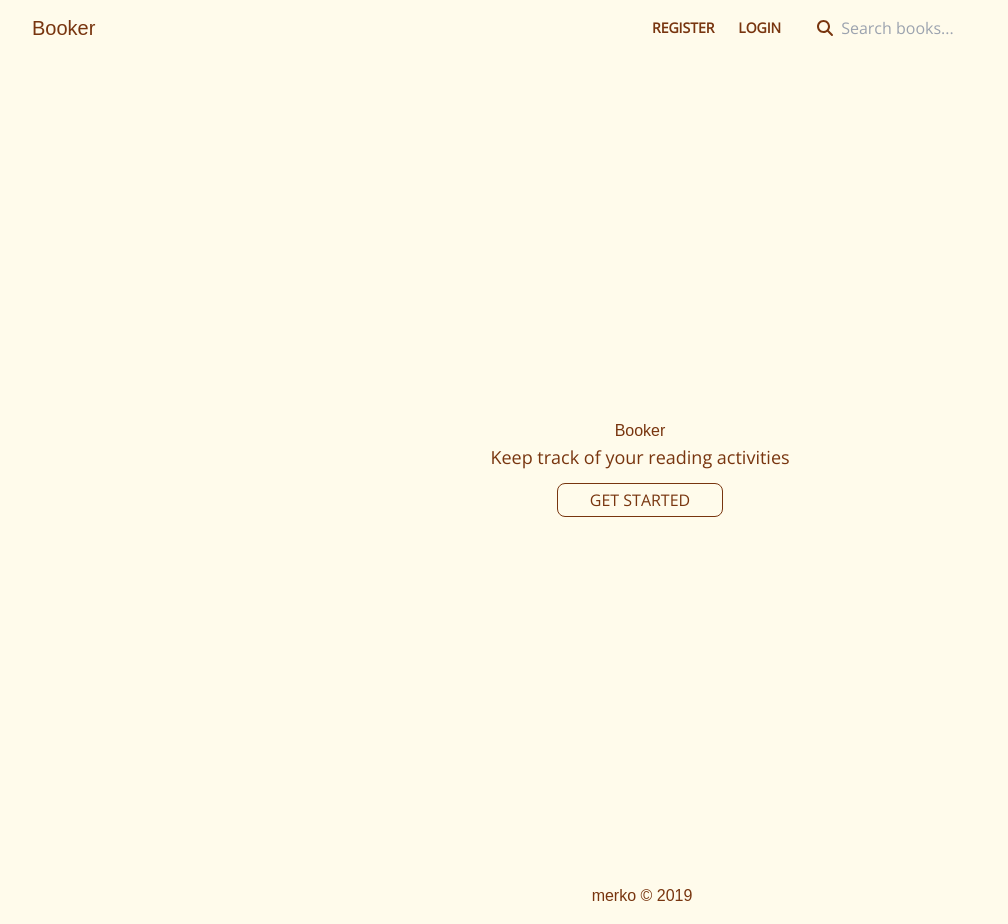
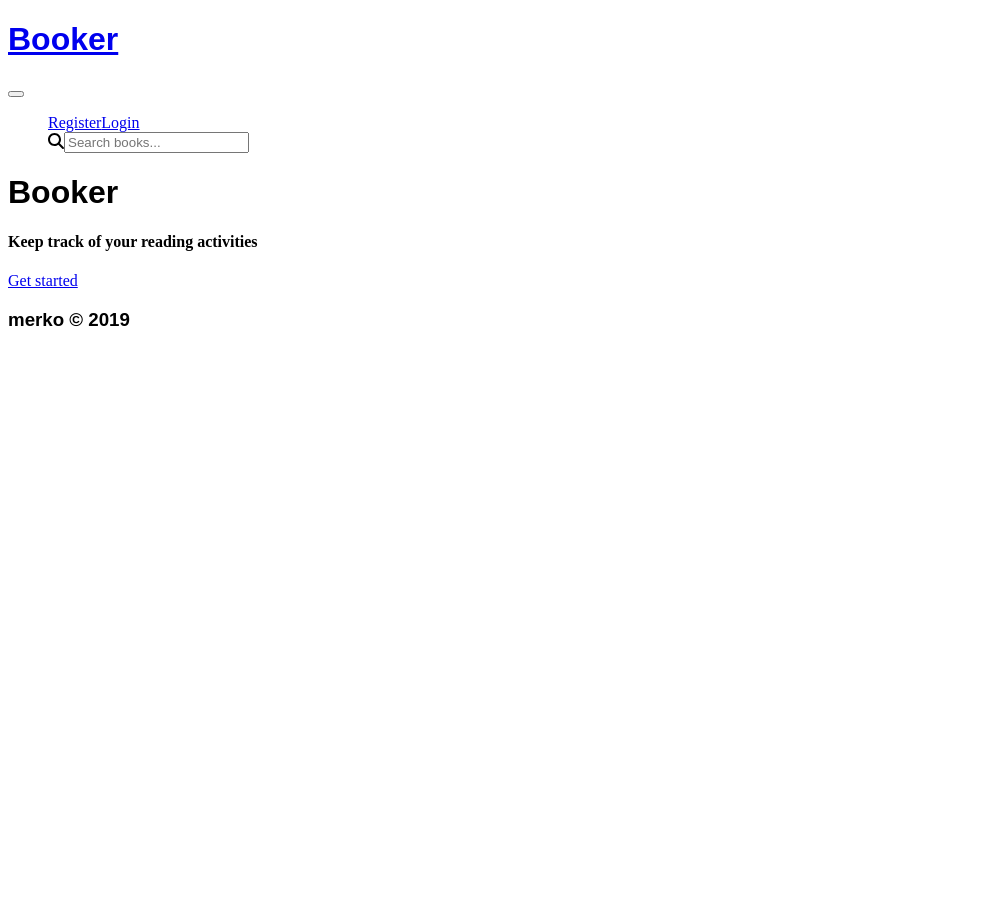
Before and after one commit to merko30/mern-graphql-book-app, a React (Create React App) app in the folder client/: page / in a window 1280 px wide. Shown: the whole page, without its empty margins (0-1008 px from the left). After the commit the page ends 800 px from the top, so only its background shows below. Built offline with nearby package versions, Linux system fonts and the light colour scheme; no server answers; a web font is replaced by a local one.

Commit message:
fix: remove tailwind and postcss, comment tailwind styles

```diff
--- a/client/postcss.config.js
+++ /dev/null
@@ -1,3 +0,0 @@
-module.exports = {
-  plugins: [require("tailwindcss"), require("autoprefixer")]
-};
--- a/client/src/index.tsx
+++ b/client/src/index.tsx
@@ -2,7 +2,7 @@ import { createRoot } from "react-dom/client";
 
 import App from "./App";
 
-import "./tailwind.css";
+// import "./tailwind.css";
 
 const container = document.getElementById("root");
 
--- a/client/tailwind.config.js
+++ /dev/null
@@ -1,23 +0,0 @@
-const colors = require("tailwindcss/colors");
-
-/** @type {import('tailwindcss').Config} */
-module.exports = {
-  content: ["./src/**/*.{js,jsx,ts,tsx}"],
-  theme: {
-    container: {
-      center: true,
-      padding: "2em",
-    },
-    extend: {
-      colors: {
-        background: colors.amber["50"],
-        foreground: colors.amber["900"],
-        primary: colors.amber["600"],
-      },
-    },
-  },
-  variants: {
-    borderWidth: ["responsive", "last", "hover", "focus"],
-  },
-  plugins: [],
-};
```
Also changed, not shown: client/package.json (+36 -38 lines), client/tsconfig.json (+8 -10 lines), client/src/tailwind.css, 2 other files (tests, documents, lock files or other folders).
